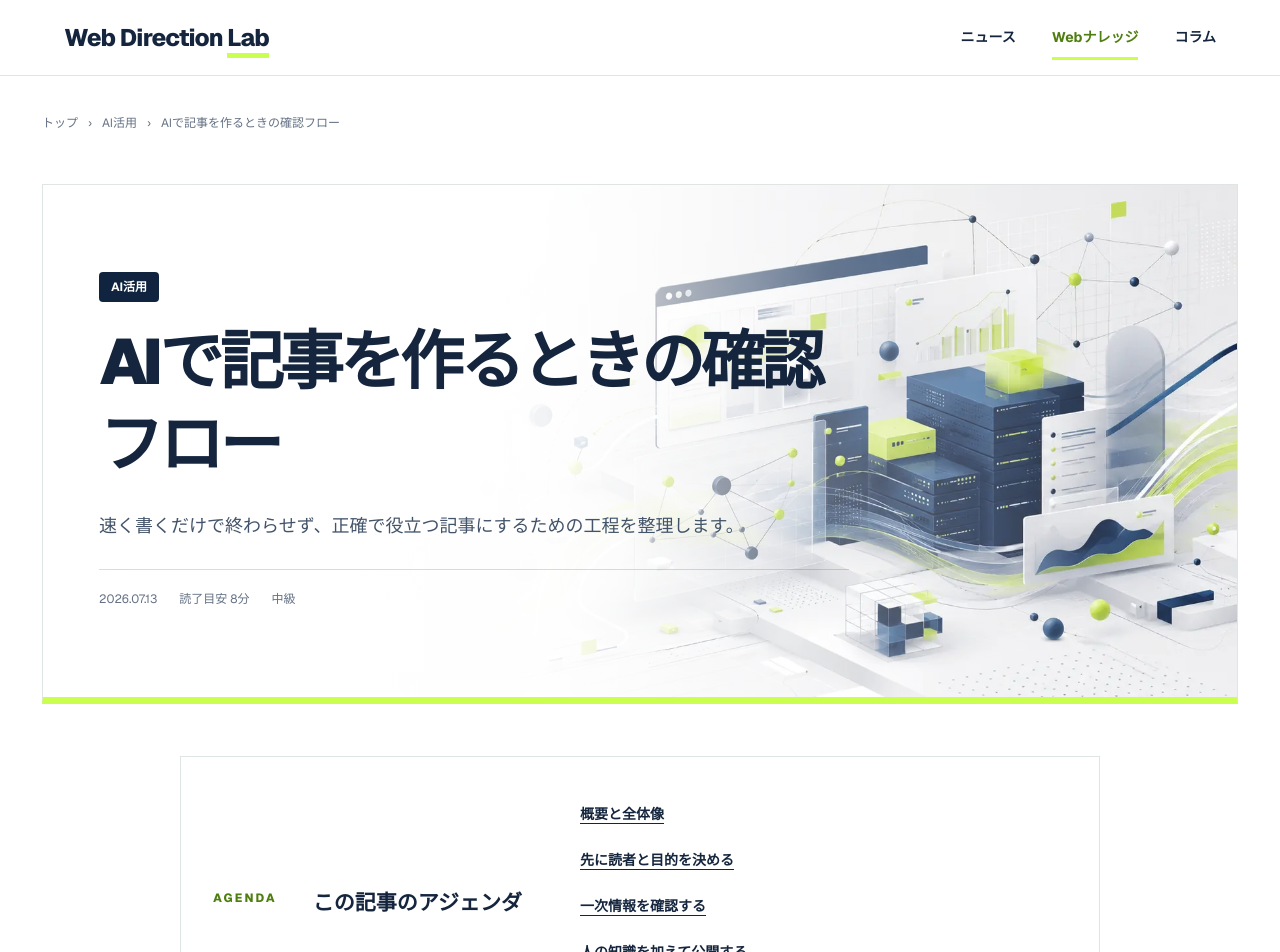
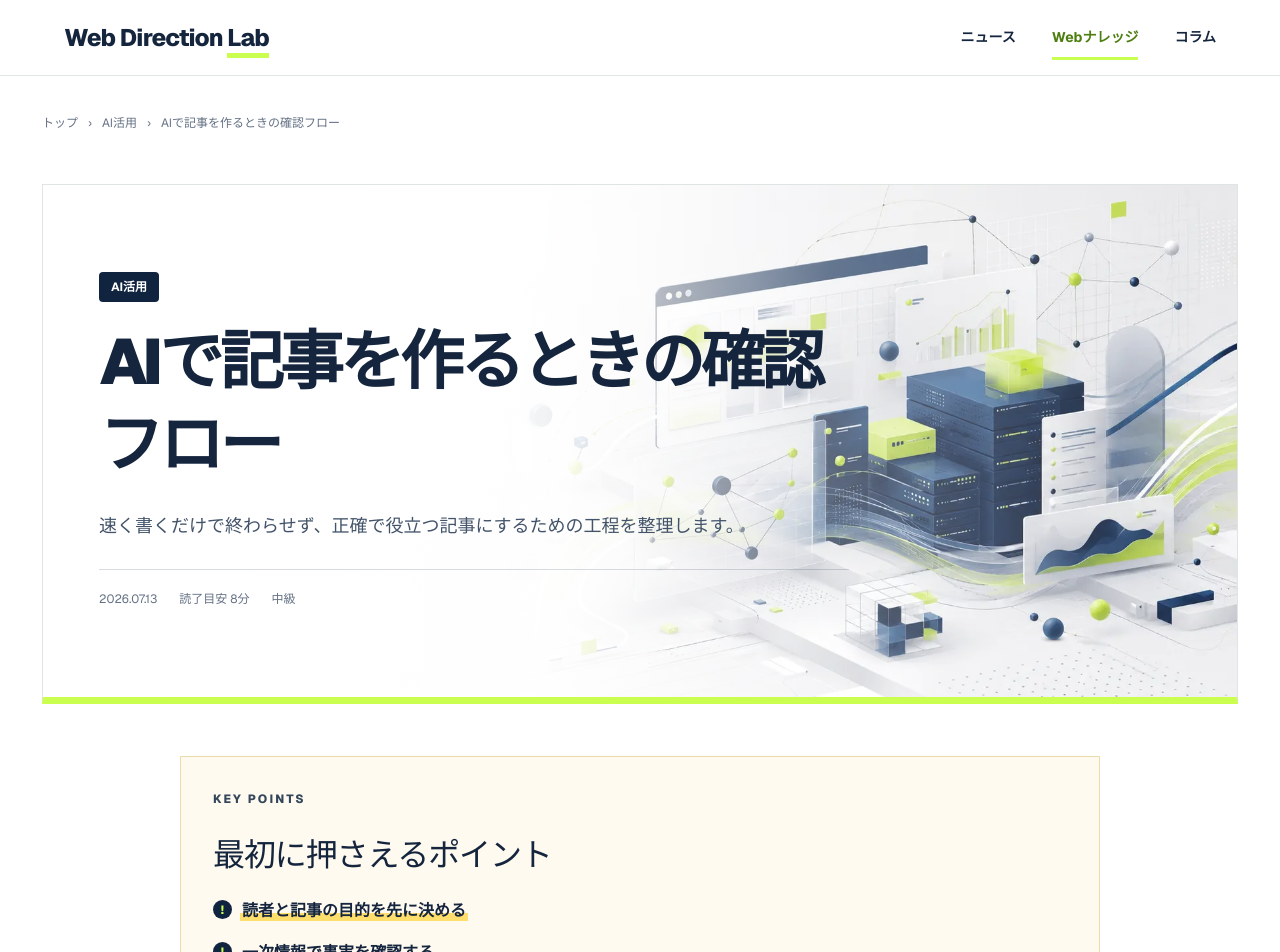
Before and after one commit to oka-wani/web-direction-lab, a Next.js app: page /articles/ai-content-workflow in a window 1280 px wide. Shown: the top 952 px of the page. Built offline with nearby package versions, Linux system fonts and the light colour scheme.

Commit message:
既存ナレッジを新しい詳細テンプレートへ統合

```diff
--- a/app/components/LearningArticle.tsx
+++ b/app/components/LearningArticle.tsx
@@ -32,6 +32,7 @@ function HighlightedBody({ text }: { text: string }) {
 }
 
 export default function LearningArticle(p: Props) {
+  const keyPoints = p.highlights?.length ? p.highlights : p.summary ?? [];
   return <main className="article-page knowledge-article-page">
     <SiteHeader current="knowledge" />
     <div className="article-shell">
@@ -42,7 +43,7 @@ export default function LearningArticle(p: Props) {
           <div><span className="category-label">{p.category}</span><h1>{p.title}</h1><p>{p.intro}</p><div className="article-meta"><time>{p.date}</time><span>読了目安 {p.minutes}分</span><span>{p.level || "初級"}</span></div></div>
         </header>
 
-        {p.highlights && p.highlights.length > 0 && <section className="key-highlights knowledge-key-points" aria-labelledby="key-highlights-title"><p className="section-kicker">KEY POINTS</p><h2 id="key-highlights-title">最初に押さえるポイント</h2><ul>{p.highlights.map((item) => <li key={item}><mark>{item}</mark></li>)}</ul></section>}
+        {keyPoints.length > 0 && <section className="key-highlights knowledge-key-points" aria-labelledby="key-highlights-title"><p className="section-kicker">KEY POINTS</p><h2 id="key-highlights-title">最初に押さえるポイント</h2><ul>{keyPoints.map((item) => <li key={item}><mark>{item}</mark></li>)}</ul></section>}
 
         <nav className="toc knowledge-agenda" aria-label="記事のアジェンダ"><p className="section-kicker">AGENDA</p><b>この記事のアジェンダ</b><ol><li><a href="#overview">概要と全体像</a></li>{p.terms && p.terms.length > 0 && <li><a href="#terms">重要用語</a></li>}{p.sections.map((section, index) => <li key={section.title}><a href={`#section-${index + 1}`}>{section.title}</a></li>)}<li><a href="#quiz">理解度チェック</a></li>{p.sources && p.sources.length > 0 && <li><a href="#sources">参考サイト</a></li>}</ol></nav>
 
```
